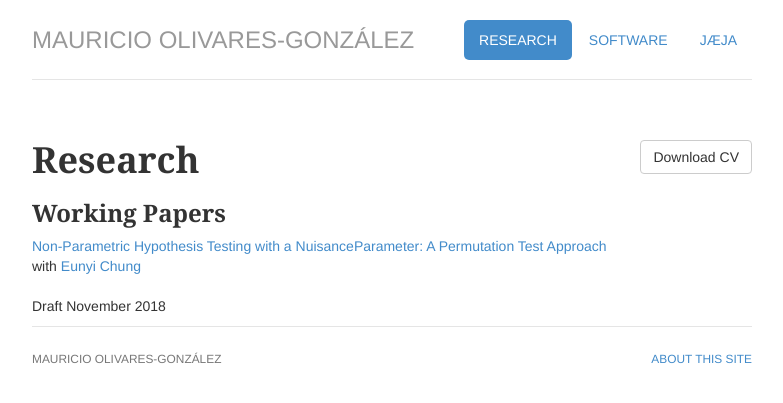
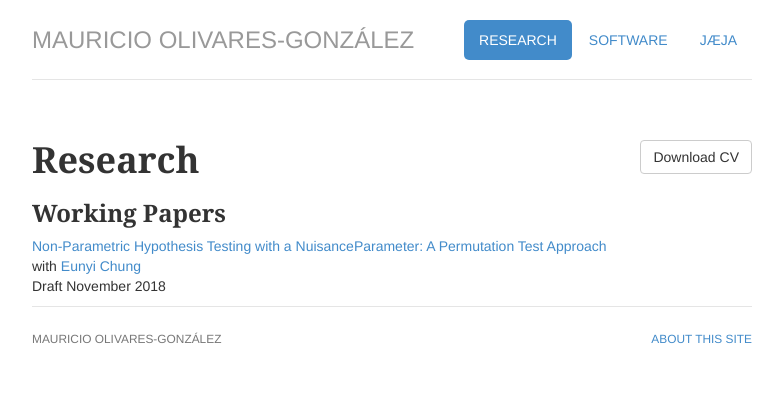
Before and after one commit to mauolivares/mauolivares.github.io, a Jekyll site: the page built from research/index.html, in a window 1280 px wide. Shown: the top 403 px of the page, without its empty margins (248-1031 px from the left). Built offline with Jekyll 4.4.1, drawn with Linux system fonts in a browser that asks for light colours.

```diff
--- a/research/index.html
+++ b/research/index.html
@@ -17,7 +17,7 @@ description: Mauricio Olivares' research page.
 				<h3>Working Papers</h3>
 
 					<ul class="list-unstyled">
-					<li><a href="Papers/PermTest_HTE.html">Non-Parametric Hypothesis Testing with a NuisanceParameter:  A Permutation Test Approach</a><br>with <a href="https://sites.google.com/a/illinois.edu/eunyichung/">Eunyi Chung</a></br><br>Draft November 2018</br></li>
+					<li><a href="Papers/PermTest_HTE.html">Non-Parametric Hypothesis Testing with a NuisanceParameter:  A Permutation Test Approach</a><br>with <a href="https://sites.google.com/a/illinois.edu/eunyichung/">Eunyi Chung</a><br>Draft November 2018</li>
 					</ul>
 
 
```
